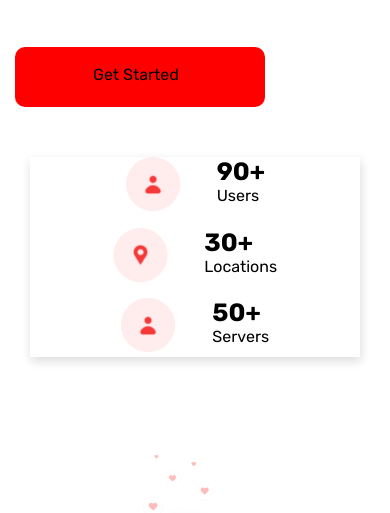
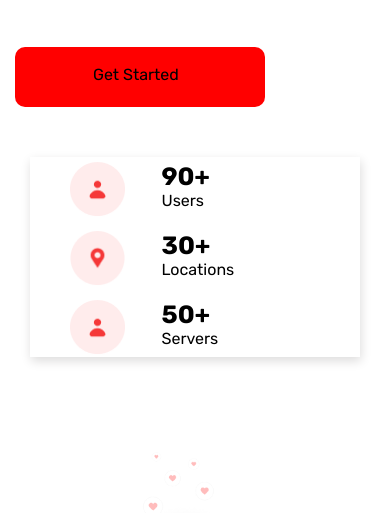
Before and after one commit to MirajAnsary/LaisisVPN, a plain HTML site: page index.html in a window 390 px wide. Shown: the part 522-1035 px from the top of the page. Drawn offline with Linux system fonts and the light colour scheme.

Commit message:
fixed css

```diff
--- a/css/style.css
+++ b/css/style.css
@@ -145,11 +145,13 @@ a {
 .contact {
   max-width: 1140px;
   height: 200px;
-  padding: 0 15px;
+  margin: 0 auto;
+  padding: 0 40px;
   background-color: #ffffff;
   display: flex;
   flex-wrap: wrap;
-  justify-content: space-between;
+  /* justify-content: space-between; */
+  gap: 130px;
   align-items: center;
   box-shadow: 1px 4px 10px rgb(221, 220, 220);
 }
@@ -370,8 +372,8 @@ a {
 }
 
 .box {
-  max-width: 400px;
-  min-height: 230px;
+  max-width: 332px;
+  min-height: 214px;
   border: 2px solid grey;
   border-radius: 10px;
   padding: 30px;
@@ -486,6 +488,17 @@ footer > .container > .row {
   flex-direction: column;
   gap: 10px;
 }
+@media screen and (max-width: 1257px) {
+  .contact {
+    gap: 100px;
+  }
+}
+@media screen and (max-width: 1257px) {
+  .contact {
+    gap: 80px;
+  }
+}
+
 @media screen and (max-width: 1170px) {
   .navbar {
     flex-wrap: wrap;
@@ -600,6 +613,11 @@ footer > .container > .row {
     min-width: 55%;
   }
 }
+@media screen and (max-width: 1056px) {
+  .contact {
+    gap: 60px;
+  }
+}
 @media screen and (max-width: 1015px) {
   .provide {
     flex-direction: column;
@@ -610,11 +628,34 @@ footer > .container > .row {
     margin: 0 auto;
   }
 }
+@media screen and (max-width: 976px) {
+  .contact {
+    gap: 50px;
+  }
+}
 
 @media screen and (max-width: 945px) {
   .contact-section {
     padding-top: 60px !important;
     padding: 0 100px;
+  }
+  .contact {
+    gap: 40px;
+  }
+}
+@media screen and (max-width: 896px) {
+  .contact {
+    gap: 30px;
+  }
+}
+@media screen and (max-width: 897px) {
+  .contact {
+    gap: 20px;
+  }
+}
+@media screen and (max-width: 816px) {
+  .contact {
+    gap: 10px;
   }
 }
 @media screen and (max-width: 612px) {
@@ -629,8 +670,7 @@ footer > .container > .row {
     padding: 0 30px;
   }
   .contact {
-    flex-direction: column;
-    align-items: center;
+    padding: 5px 40px;
   }
   .vertical {
     display: none;
@@ -804,7 +844,7 @@ footer > .container > .row {
     margin-block: 10px;
   }
   .big {
-    font-size: 18px;
+    font-size: 15px;
     font-weight: 700;
   }
   .sub-btn {
@@ -812,4 +852,19 @@ footer > .container > .row {
     align-items: center;
     padding: 18px 44px;
   }
+  .partners {
+    gap: 10px;
+  }
+  .socialmedia {
+    display: flex;
+    align-items: center;
+    justify-content: center;
+    gap: 15px;
+  }
+  .about {
+    font-size: 12px;
+  }
+  /* .contact {
+    padding: 5px 10px;
+  } */
 }
```
